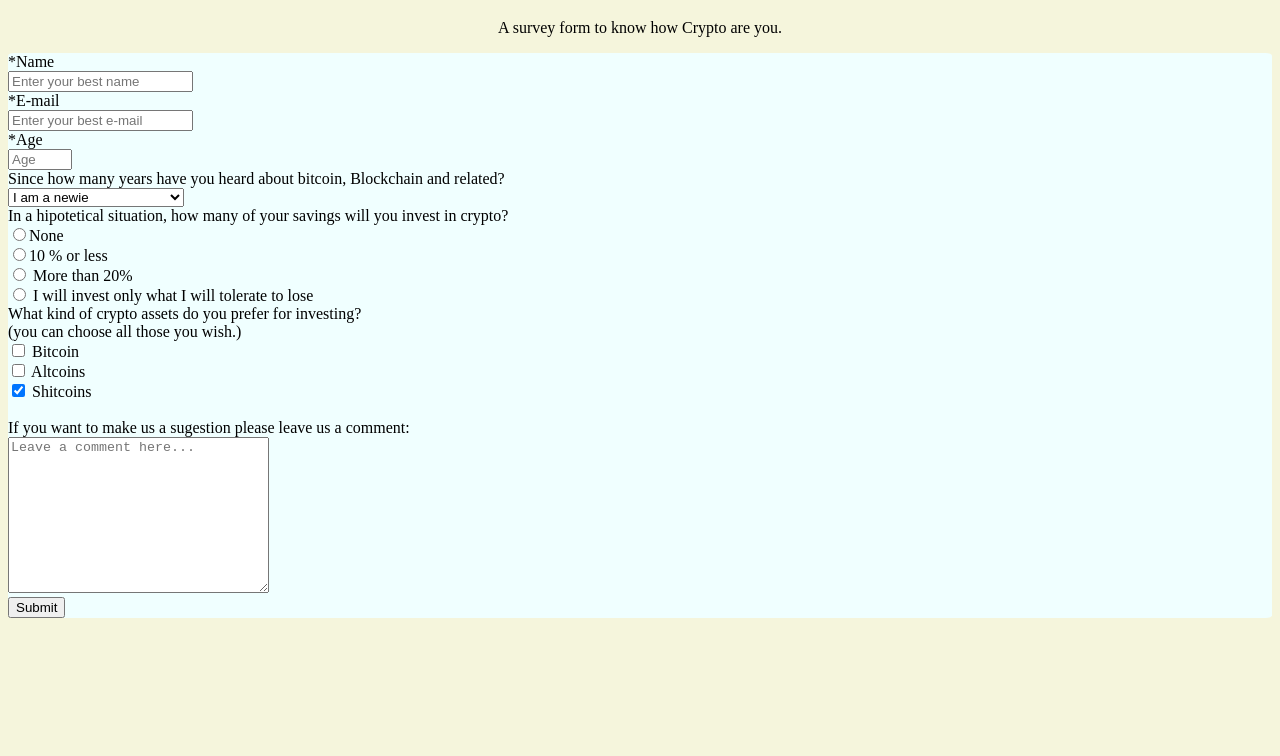
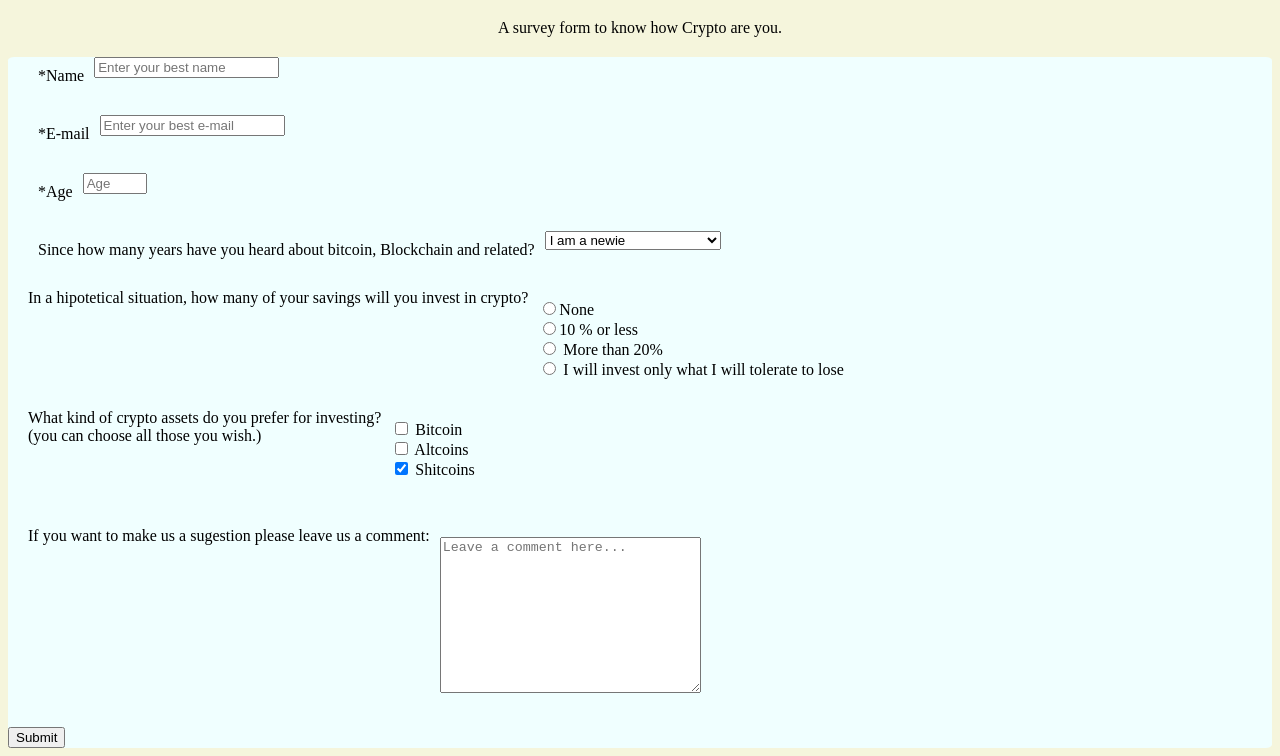
Before and after one commit to luchosr/FCCsurveyForm, a plain HTML site: page index.html in a window 1280 px wide. Shown: the part 61-817 px from the top of the page. Drawn offline with Linux system fonts and the light colour scheme.

Commit message:
improved styles

```diff
--- a/css/index.css
+++ b/css/index.css
@@ -7,4 +7,13 @@ header{
 form{
     background-color: azure;
     border-radius: 0.5%;
+
 }
+.rowContainer{
+    margin: 20px;
+    display: flex;
+}
+.leftSide{
+    margin: 10px;
+    justify-content: flex-end;
+}
```
